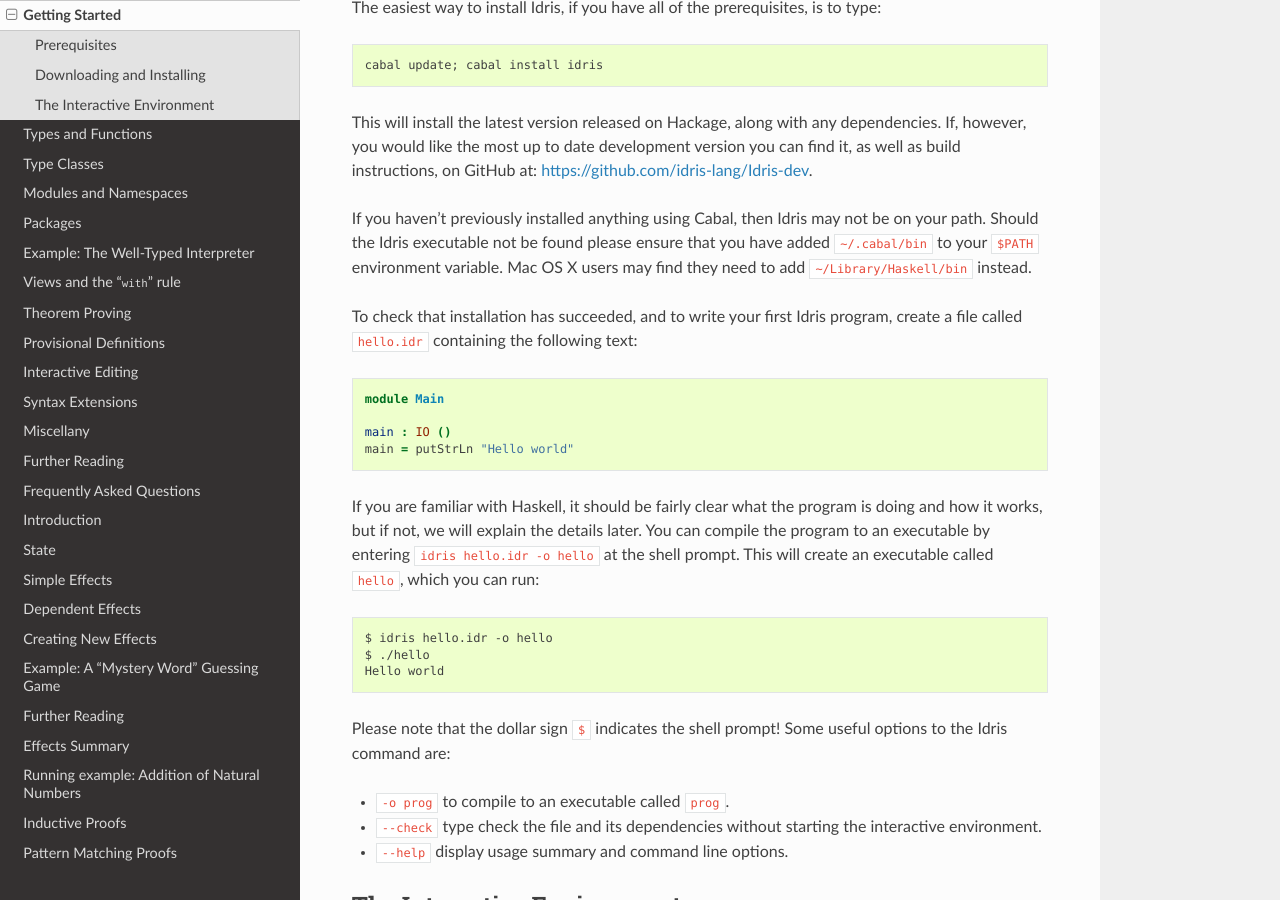
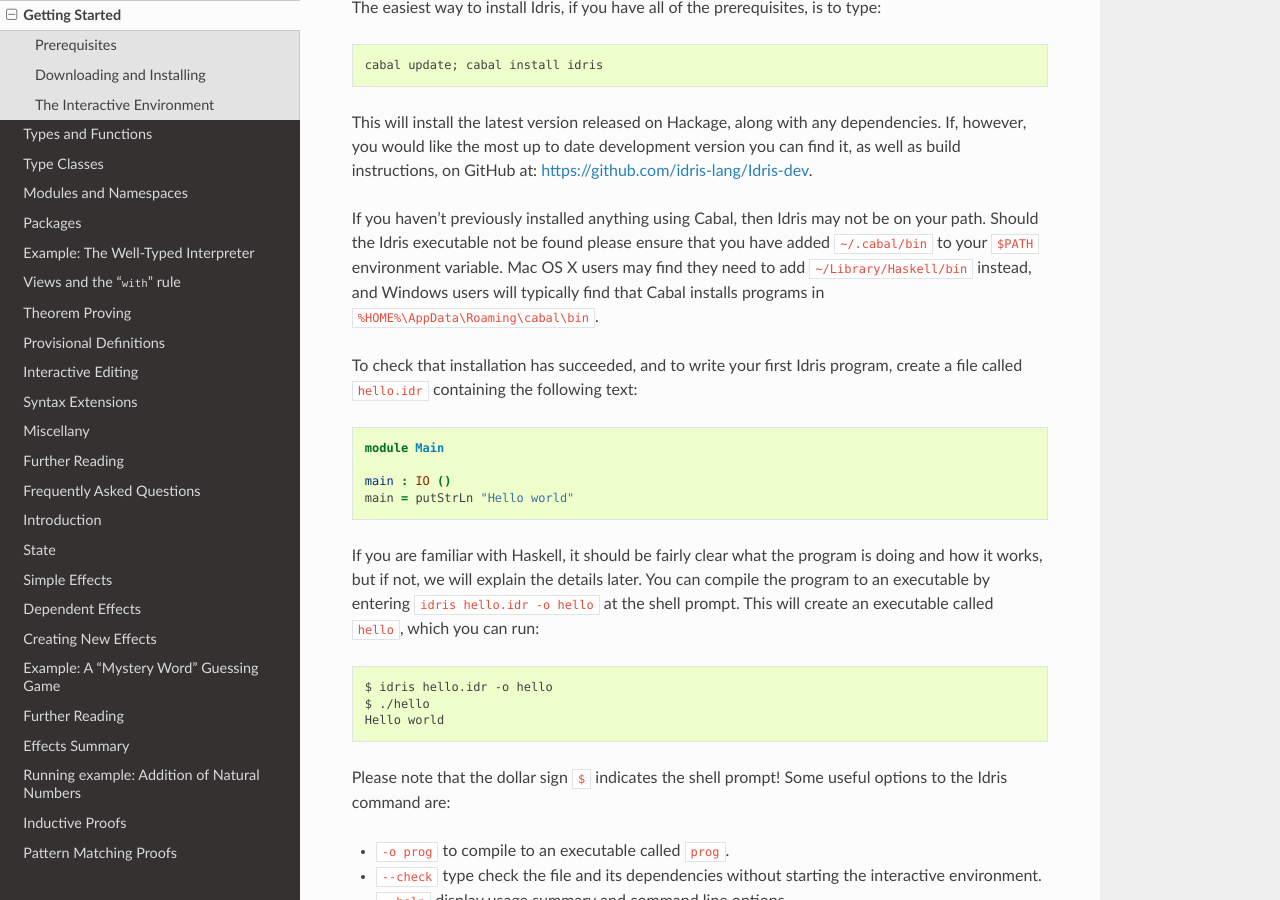
Before and after one commit to idris-lang/Idris-dev, a Sphinx documentation site: the page built from docs/tutorial/starting.rst, in a window 1280 px wide and 900 px high, scrolled down 469 px. Built offline with Sphinx 7.4.7 and the Read the Docs theme 2.0.0, drawn with Linux system fonts in a browser that asks for light colours; formulas are drawn with MathJax 3.

Commit message:
Add Windows path for Cabal to tutorial

```diff
--- a/docs/tutorial/starting.rst
+++ b/docs/tutorial/starting.rst
@@ -33,7 +33,8 @@
 may not be on your path. Should the Idris executable not be found
 please ensure that you have added ``~/.cabal/bin`` to your ``$PATH``
 environment variable. Mac OS X users may find they need to add
-``~/Library/Haskell/bin`` instead.
+``~/Library/Haskell/bin`` instead, and Windows users will typically
+find that Cabal installs programs in ``%HOME%\AppData\Roaming\cabal\bin``.
 
 To check that installation has succeeded, and to write your first
 Idris program, create a file called ``hello.idr`` containing the
```
